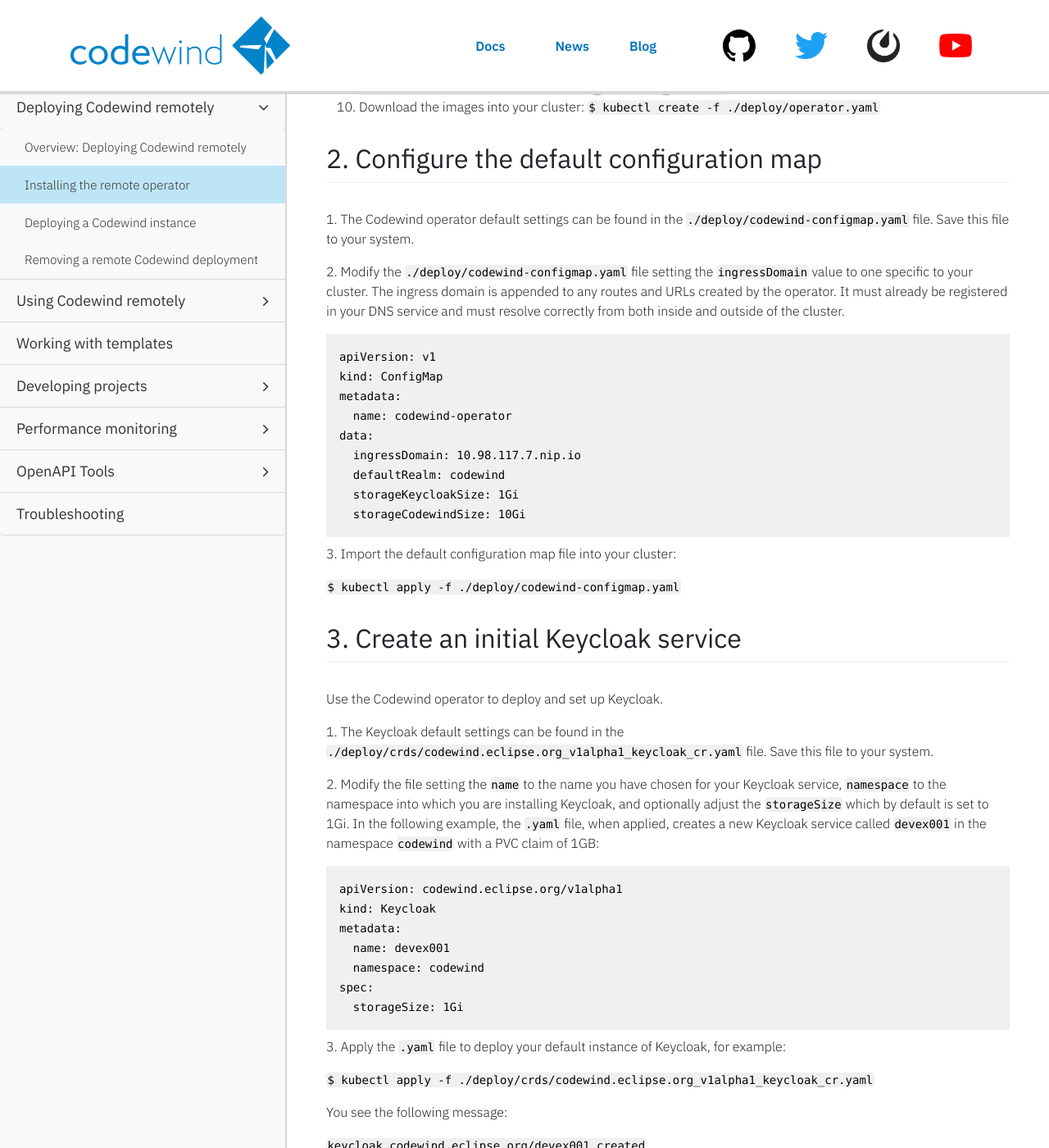
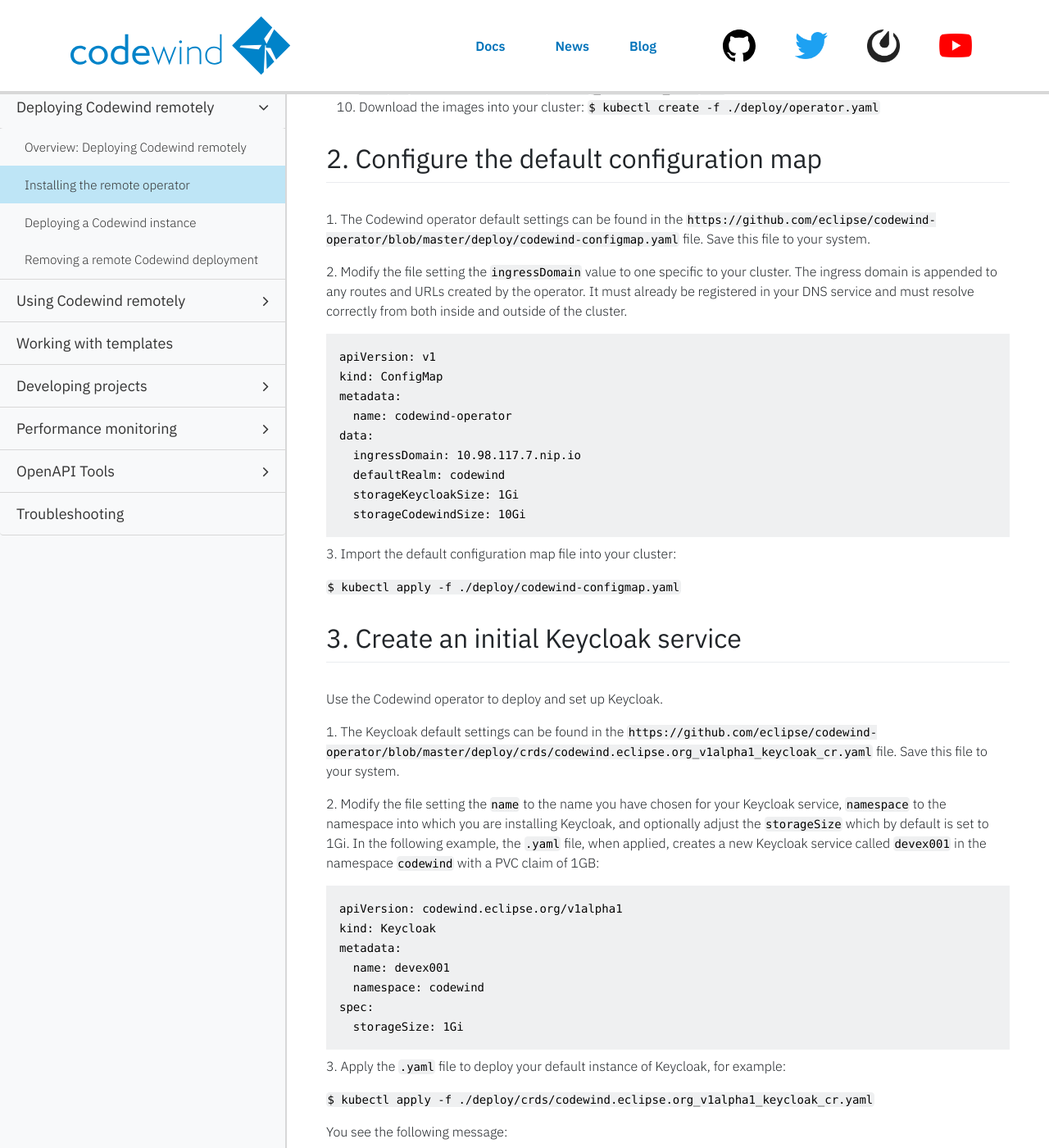
Before and after one commit to eclipse-archived/codewind-docs, a Jekyll site: the page built from docs/_documentations/remote-install-operator.md, in a window 1280 px wide and 1400 px high, scrolled down 1116 px. Shown: the whole window at 82% size. Built offline with Jekyll 4.4.1, drawn with Linux system fonts in a browser that asks for light colours; nearby versions of some CDN libraries; comment, search, counter and statistics services are not loaded.

Commit message:
Add links
Signed-off-by: micgibso <MICGIBSO@uk.ibm.com>

````diff
--- a/docs/_documentations/remote-install-operator.md
+++ b/docs/_documentations/remote-install-operator.md
@@ -42,9 +42,9 @@ _MG: Do we need a log in step here?  Ie `1. Log into your cluster. ` or is the `
 10. Download the images into your cluster: `$ kubectl create -f ./deploy/operator.yaml`
 
 ## 2. Configure the default configuration map
-1\. The Codewind operator default settings can be found in the `./deploy/codewind-configmap.yaml` file. Save this file to your system.
+1\. The Codewind operator default settings can be found in the [`https://github.com/eclipse/codewind-operator/blob/master/deploy/codewind-configmap.yaml`](https://github.com/eclipse/codewind-operator/blob/master/deploy/codewind-configmap.yaml) file. Save this file to your system.
 
-2\. Modify the `./deploy/codewind-configmap.yaml` file setting the `ingressDomain` value to one specific to your cluster. The ingress domain is appended to any routes and URLs created by the operator. It must already be registered in your DNS service and must resolve correctly from both inside and outside of the cluster.
+2\. Modify the file setting the `ingressDomain` value to one specific to your cluster. The ingress domain is appended to any routes and URLs created by the operator. It must already be registered in your DNS service and must resolve correctly from both inside and outside of the cluster.
 
 ```yaml
 apiVersion: v1
@@ -65,7 +65,7 @@ data:
 ## 3. Create an initial Keycloak service
 Use the Codewind operator to deploy and set up Keycloak.
 
-1\. The Keycloak default settings can be found in the `./deploy/crds/codewind.eclipse.org_v1alpha1_keycloak_cr.yaml` file. Save this file to your system.
+1\. The Keycloak default settings can be found in the [`https://github.com/eclipse/codewind-operator/blob/master/deploy/crds/codewind.eclipse.org_v1alpha1_keycloak_cr.yaml`](https://github.com/eclipse/codewind-operator/blob/master/deploy/crds/codewind.eclipse.org_v1alpha1_keycloak_cr.yaml) file. Save this file to your system.
 
 2\. Modify the file setting the `name` to the name you have chosen for your Keycloak service, `namespace` to the namespace into which you are installing Keycloak, and optionally adjust the `storageSize` which by default is set to 1Gi.  In the following example, the `.yaml` file, when applied, creates a new Keycloak service called `devex001` in the namespace `codewind` with a PVC claim of 1GB:
 
````
Also changed, not shown: docs/_documentations/remote-deploy-instance.md (+1 -1 lines).
